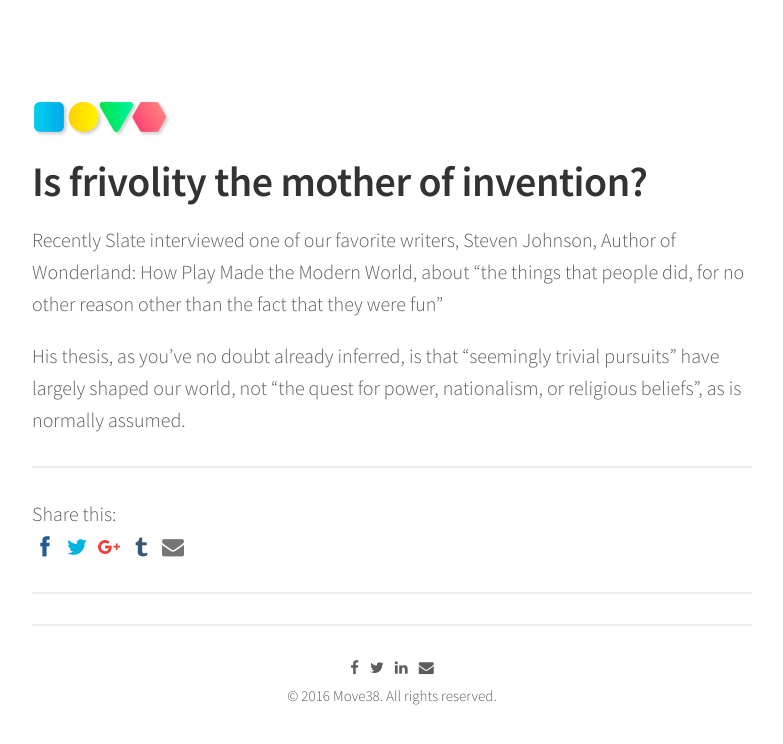
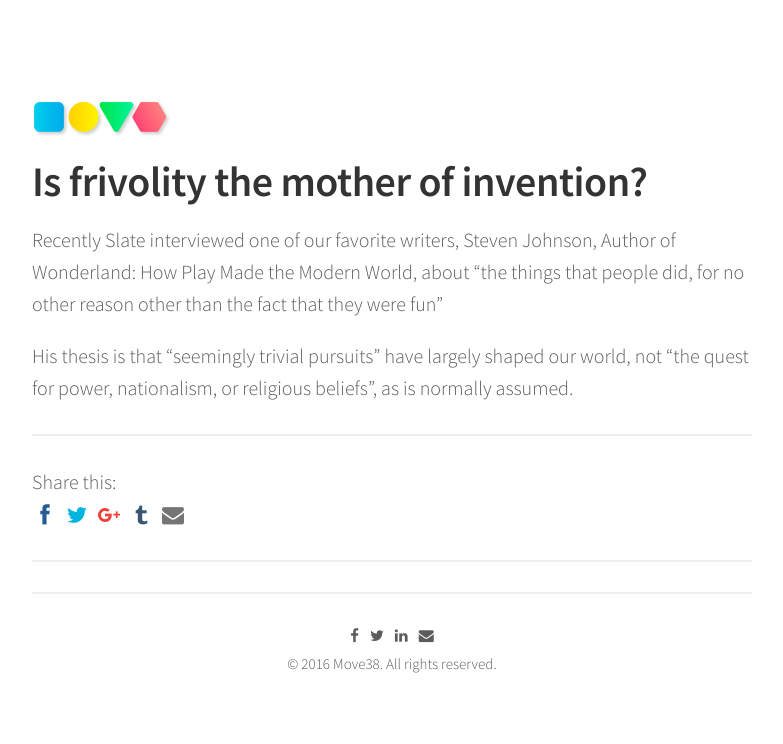
Before and after one commit to jbobrow/Move38-website, a Jekyll site: the page built from _posts/2016-12-20-is-frivolity-the-mother-of-invention.markdown, in a window 1280 px wide. Shown: the top 744 px of the page, without its empty margins (248-1031 px from the left). Built offline with Jekyll 4.4.1, drawn with Linux system fonts in a browser that asks for light colours; nearby versions of some CDN libraries; comment, search, counter and statistics services are not loaded.

Commit message:
Updated Is Frivolity The Mother Of Invention

```diff
--- a/_posts/2016-12-20-is-frivolity-the-mother-of-invention.markdown
+++ b/_posts/2016-12-20-is-frivolity-the-mother-of-invention.markdown
@@ -5,4 +5,4 @@ date: 2016-12-20 00:08:00 -05:00
 
 Recently Slate interviewed one of our favorite writers, Steven Johnson, Author of Wonderland: How Play Made the Modern World, about "the things that people did, for no other reason other than the fact that they were fun"
 
-His thesis, as you've no doubt already inferred, is that "seemingly trivial pursuits" have largely shaped our world, not "the quest for power, nationalism, or religious beliefs", as is normally assumed.
+His thesis is that "seemingly trivial pursuits" have largely shaped our world, not "the quest for power, nationalism, or religious beliefs", as is normally assumed.
```
